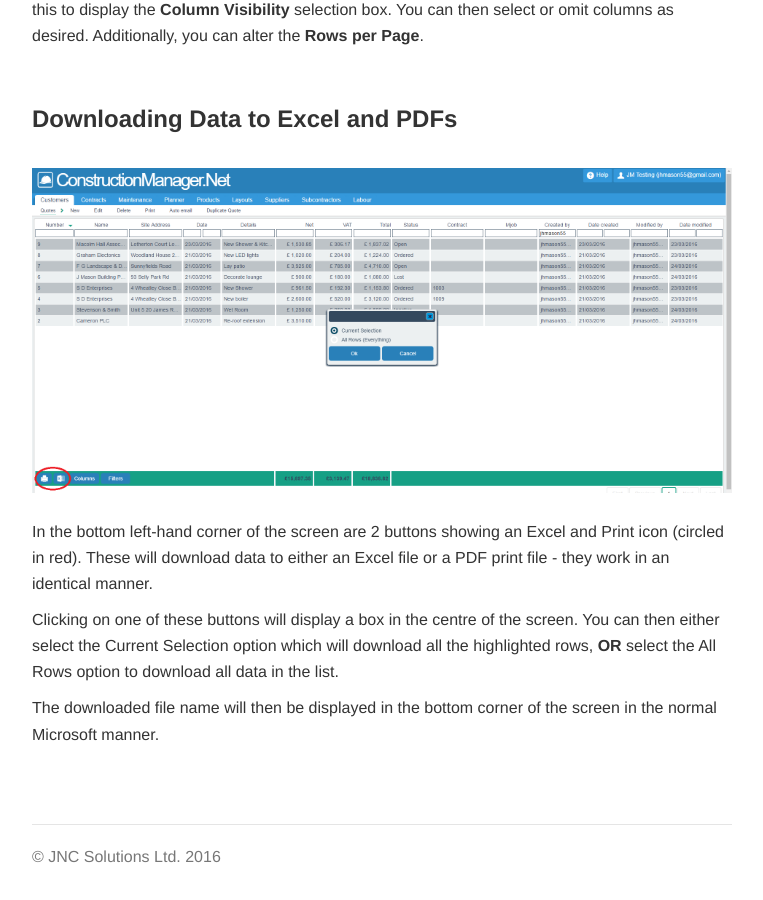
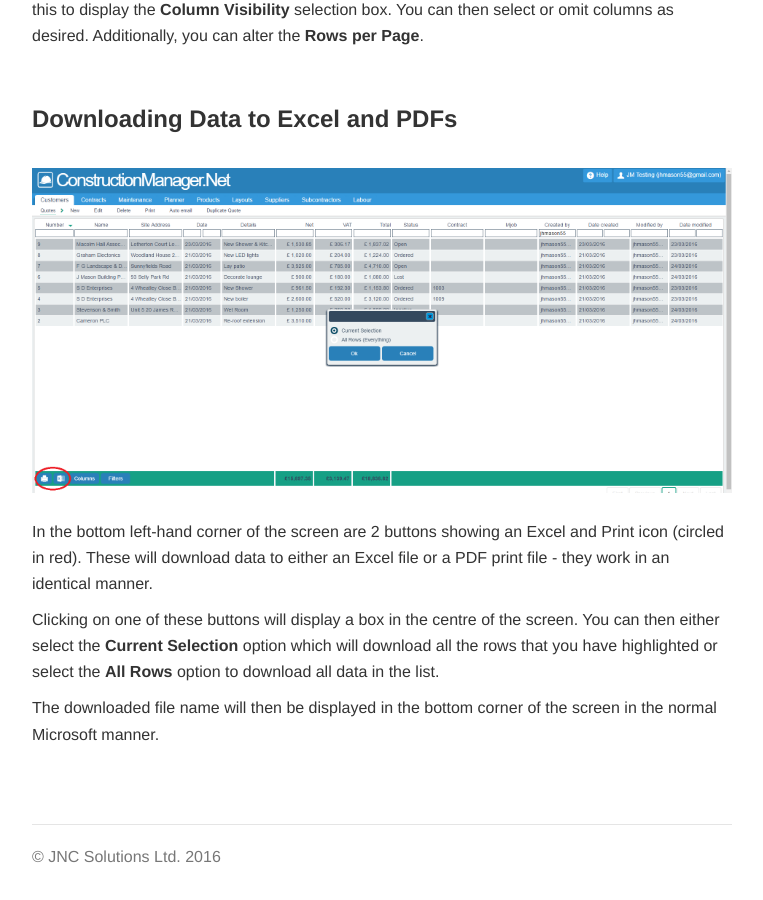
Before and after one commit to JNCSolutions/ConstructionManagerDocs, a Jekyll site: the page built from Manipulating Lists.html, in a window 1280 px wide and 900 px high, scrolled down 3166 px. Shown: the whole window, without its empty margins (258-1021 px from the left). Built offline with Jekyll 4.4.1, drawn with Linux system fonts in a browser that asks for light colours; some of the changed text lies outside the part shown.

Commit message:
Update Manipulating Lists.html

```diff
--- a/Manipulating Lists.html
+++ b/Manipulating Lists.html
@@ -124,8 +124,8 @@ title: Manipulating Lists
         <p>In the bottom left-hand corner of the screen are 2 buttons showing an Excel and Print icon (circled in red).
           These will download data to either an Excel file or a PDF print file - they work in an identical manner.</p>
         <p>Clicking on one of these buttons will display a box in the centre of the screen.
-          You can then either select the Current Selection option which will download all the highlighted rows,
-          <b>OR</b> select the All Rows option to download all data in the list.</p>
+          You can then either select the <b>Current Selection</b> option which will download all the rows that you have highlighted
+          or select the <b>All Rows</b> option to download all data in the list.</p>
         <p>The downloaded file name will then be displayed in the bottom corner of the screen
         in the normal Microsoft manner.</p>
 
```
Also changed, not shown: other parts of Manipulating Lists.html (+2 -2 lines).
